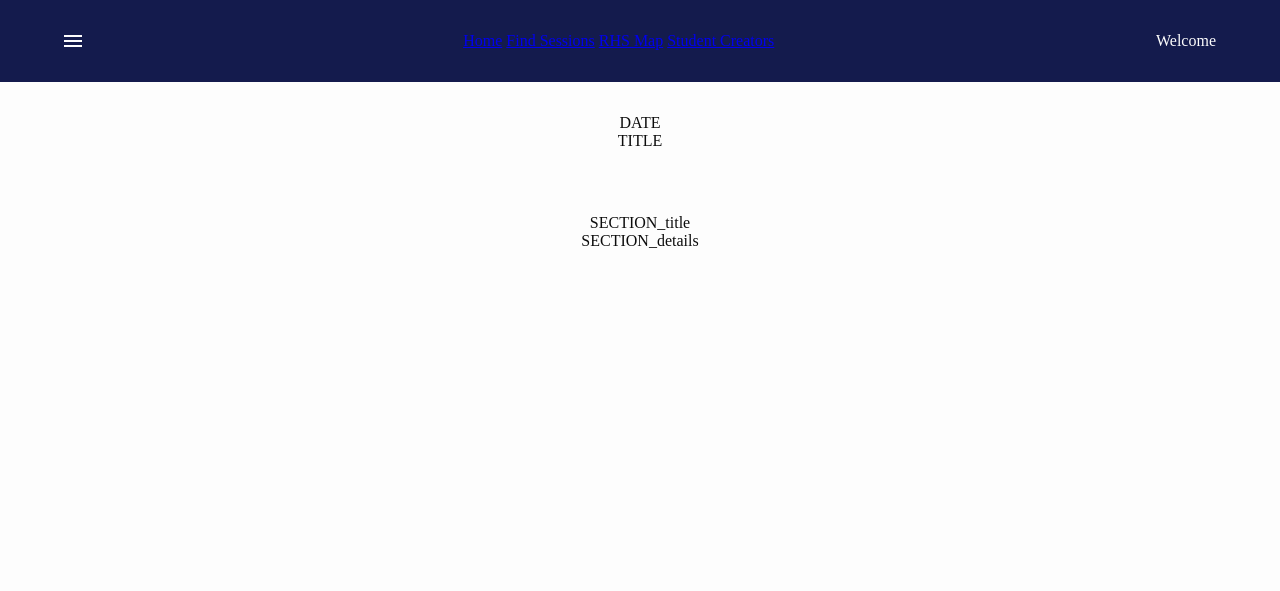
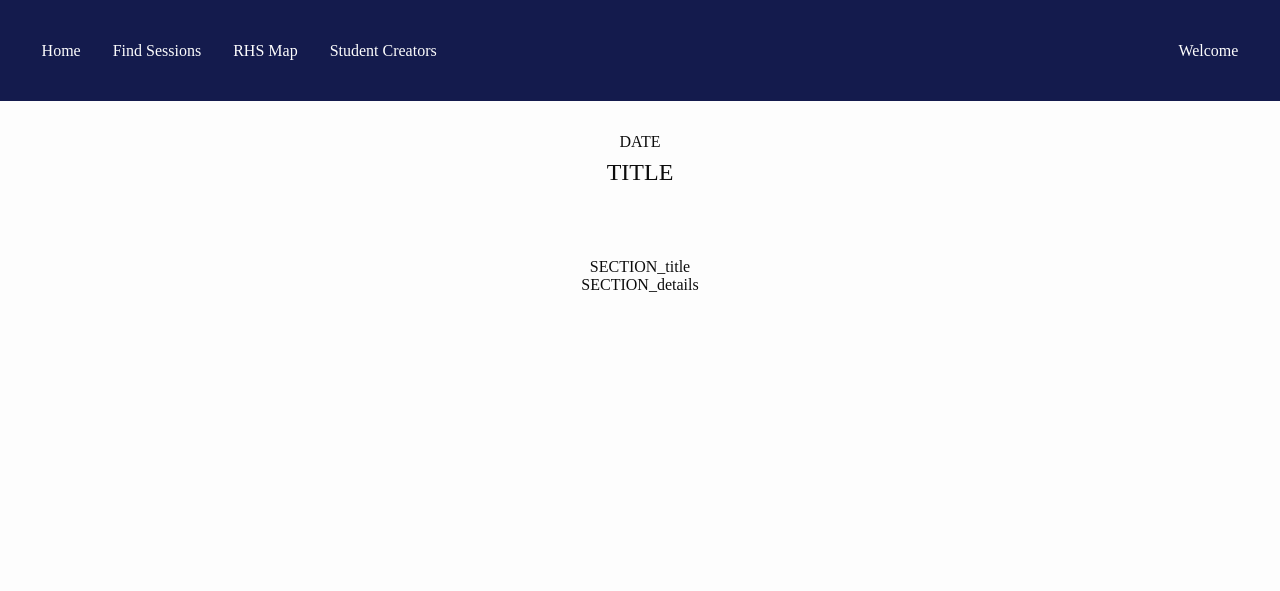
Before and after one commit to Luki3532/BTU_Website_2023, a plain HTML site: page index.1.1.html in a window 1280 px wide. Drawn offline with Linux system fonts and the light colour scheme.

Commit message:
Update styleIndex1.1.css

```diff
--- a/styleIndex1.1.css
+++ b/styleIndex1.1.css
@@ -1,9 +1,13 @@
+* {
+    box-sizing: border-box;
+}
+
 body {
     /* BACKGROUND_COLOR */
     background-color: #fdfdfd;
     /* SPACE BETWEEN THE OBJECT AND THE OTHER OBJECT (in this case the sides of our screen or web browser display) */
-    margin: 0%;
-
+    margin: 0;
+    padding: 0;
     /* flex wrap */
     flex-wrap: wrap;
 }
@@ -15,14 +19,8 @@ body {
     background-color: #141b4d;
     /* PADDING START */
     /* DISTANCE CONTENT IS FROM BOARDER */
-    /* top & bottom */
-    padding: 2.5%;
+    padding: 2%;
 
-    /* left */
-    padding-left: 5%;
-
-    /* right */
-    padding-right: 5%;
     /* PADDING END */
 
     /* FLEX BOX */
@@ -30,6 +28,7 @@ body {
     display: flex;
     /* where content should be placed * amount of space */
     justify-content: space-between;
+    align-items: center;
     /* FLEX BOX END */
 
 }
@@ -51,15 +50,54 @@ body {
     /* oppacity */
     opacity: .95;
 }
-#menuIconPart{
+
+#menuIconPart {
     width: 17.5px;
     height: 2.5px;
     background-color: #fdfdfd;
     margin: 2.5px 0;
 }
+
 .header .TXT,
-.section .TXT{
+.section .TXT {
     display: flex;
     justify-content: center;
 
 }
+
+.title {
+    font-size: 1.5rem;
+    margin: .5rem;
+}
+
+.burgerIcon {
+    /* position: absolute; */
+    display: none;
+    justify-content: space-between;
+}
+
+#deskTopLinks a {
+    color: #fdfdfd;
+    text-decoration: none;
+    padding: 1rem;
+    display: block;
+    width: max-content;
+}
+
+#deskTopLinks {
+    display: flex;
+}
+
+@media(max-width: 500px) {
+    .burgerIcon {
+        display: flex;
+    }
+
+    #deskTopLinks {
+        display: none;
+    }
+}
+
+.right {
+    padding-right: 1rem;
+}
```
